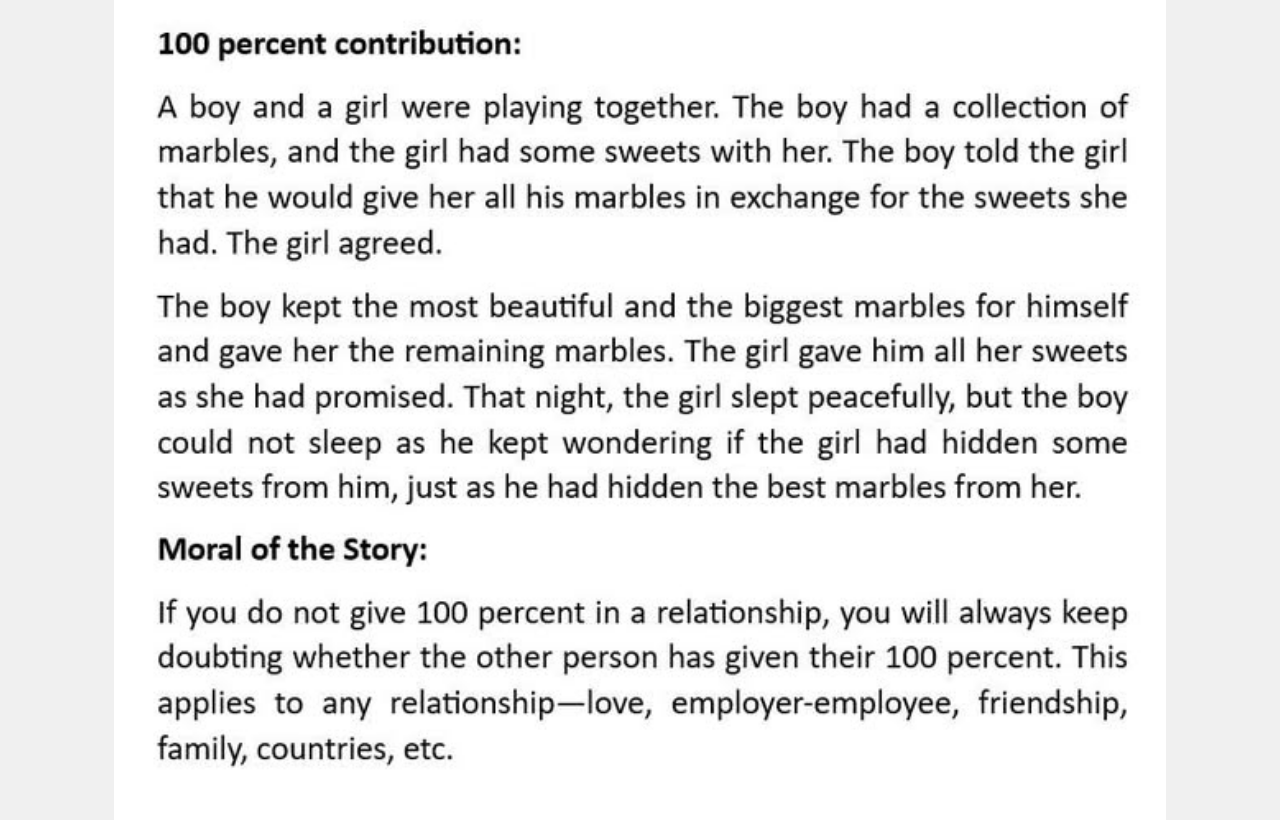
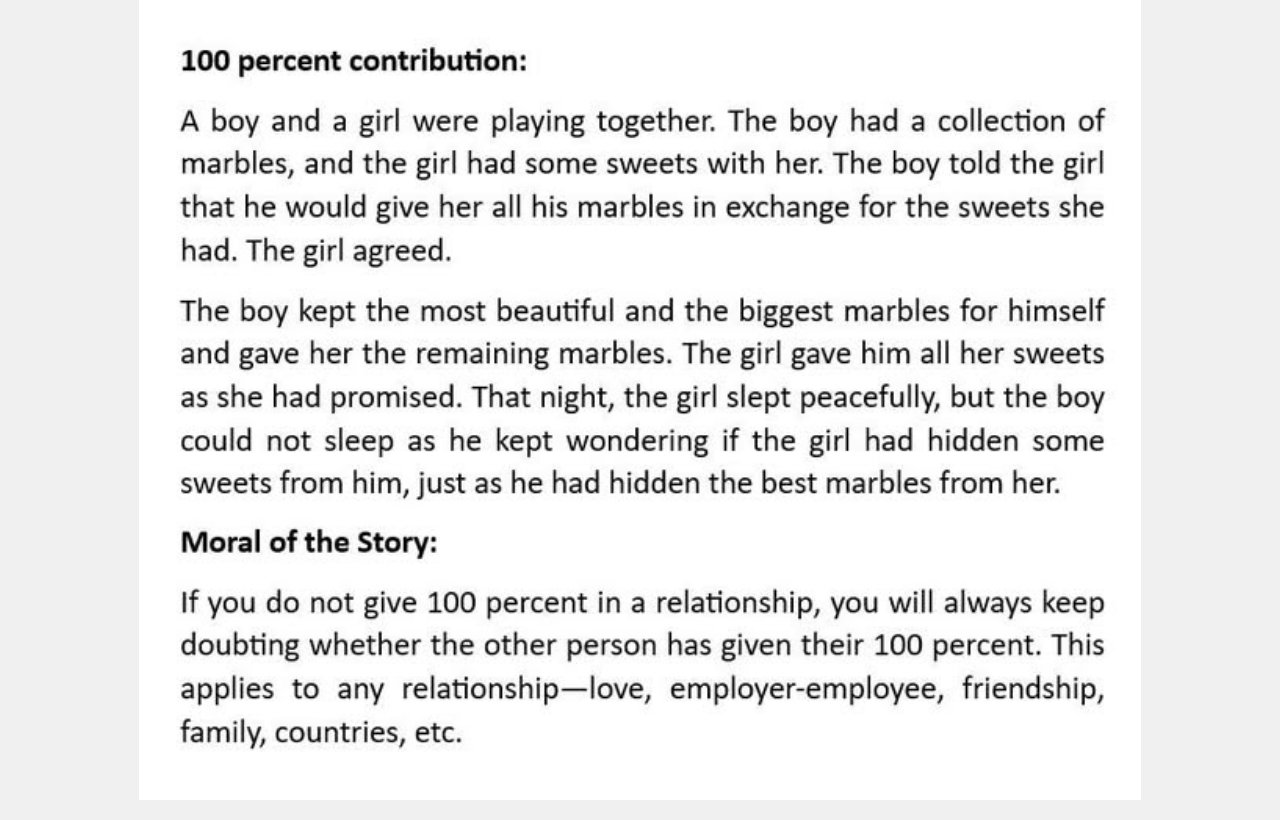
Before and after one commit to Raj-Kamal-CSE-IITD/Raj-Kamal-CSE-IITD.github.io, a plain HTML site: page contribution.html in a window 1280 px wide. Drawn offline with Linux system fonts and the light colour scheme.

Commit message:
Update contribution.html

```diff
--- a/contribution.html
+++ b/contribution.html
@@ -17,8 +17,8 @@
         }
 
         img {
-            width: 105%; /* Make the image 1.05 times larger */
-            height: 105%; /* Make the image 1.05 times larger */
+            width: 100%;
+            height: 100%;
             object-fit: contain; /* Maintain aspect ratio */
         }
     </style>
```
